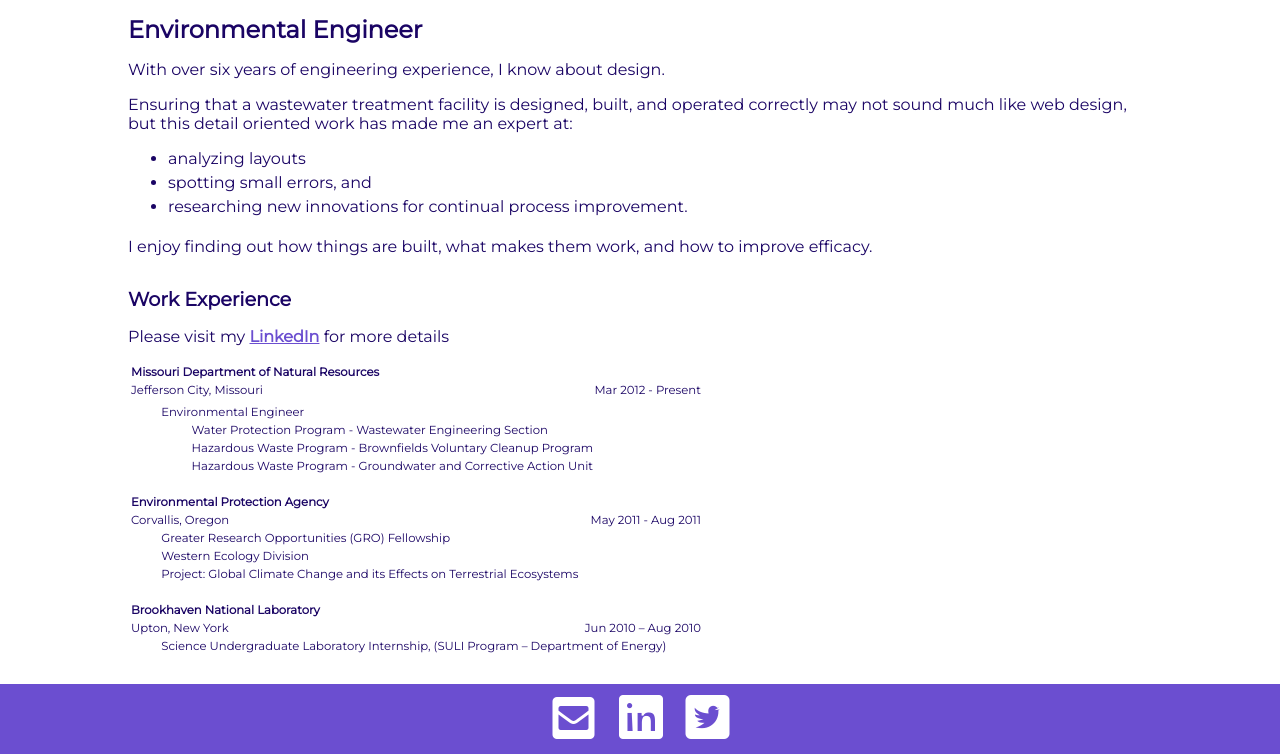
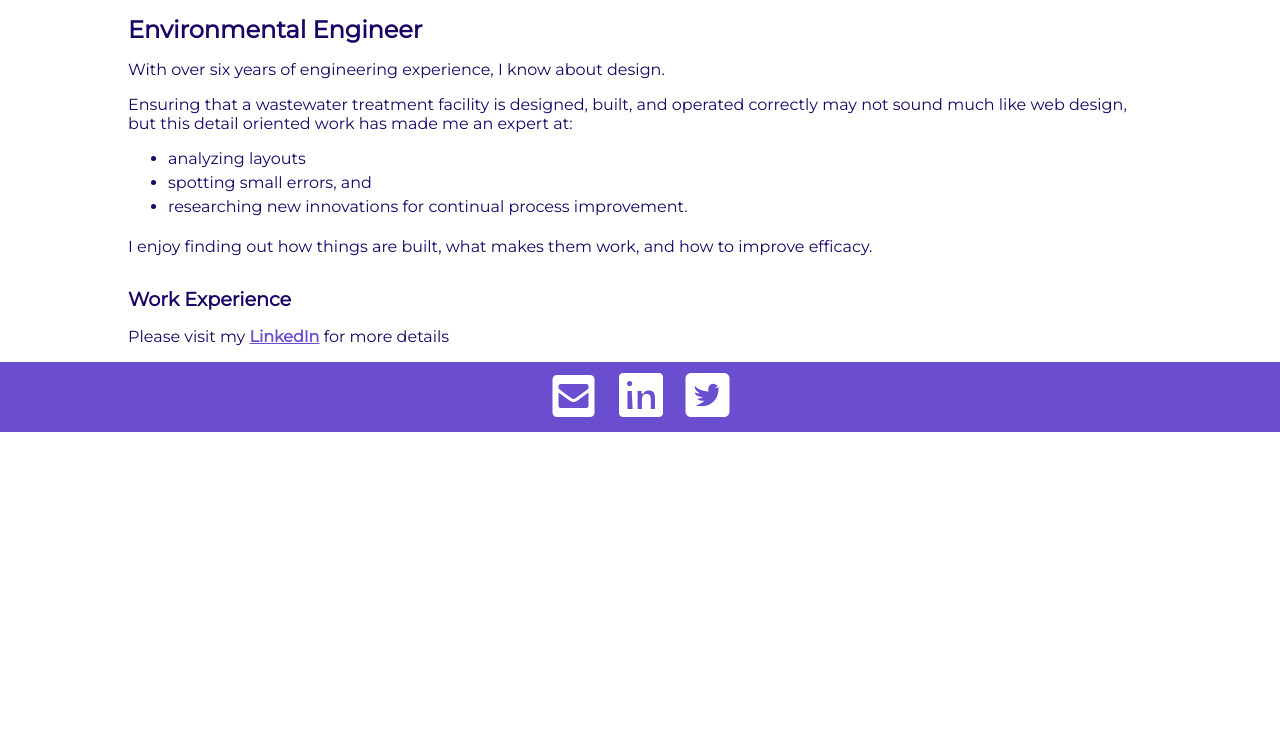
Before and after one commit to CailieAC/CailieAC.web, a plain HTML site: page experience.html in a window 1280 px wide. Shown: the part 673-1427 px from the top of the page. After the commit the page ends 1105 px from the top, so only its background shows below. Drawn offline with Linux system fonts and the light colour scheme.

Commit message:
Remove resume details

```diff
--- a/experience.html
+++ b/experience.html
@@ -67,65 +67,7 @@
 	<div class="spanmid leftalign">
 	  <h4 class="leftalign">Work Experience</h4>
 		<p> Please visit my <a href="https://www.linkedin.com/in/cailiecarlile/">LinkedIn</a> for more details</p>
-	  <table>
-	  <tr>
-		<td colspan=3><strong>Missouri Department of Natural Resources</strong></td>
-	  </tr>
-	  <tr>
-		<td colspan=3 width=60%>Jefferson City, Missouri</td>
-		<td class="rightalign">Mar 2012 - Present</td>
-	  </tr>
-	  <tr>
-		<td width=5%></td>
-		<td class="newtitle" colspan=2>Environmental Engineer</td>
-	  </tr>
-	  <tr>
-		<td></td>
-		<td width=5%></td>
-		<td colspan=2>Water Protection Program - Wastewater Engineering Section</td>
-	  </tr>
-	  <tr>
-		<td></td>
-		<td></td>
-		<td colspan=2>Hazardous Waste Program - Brownfields Voluntary Cleanup Program</td>
-	  </tr>
-	  <tr>
-		<td></td>
-		<td></td>
-		<td colspan=2>Hazardous Waste Program - Groundwater and Corrective Action Unit<br /><br /></td>
-	  </tr>
-	  <tr>
-		<td class="newtitle" colspan=3><strong>Environmental Protection Agency</strong></td>
-	  </tr>
-	  <tr>
-		<td colspan=3>Corvallis, Oregon</td>
-		<td class="rightalign">May 2011 - Aug 2011</td>
-	  </tr>
-	  <tr>
-		<td></td>
-		<td colspan=3>Greater Research Opportunities (GRO) Fellowship</td>
-	  </tr>
-	  <tr>
-		<td></td>
-		<td colspan=3>Western Ecology Division</td>
-	  </tr>
-	  <tr>
-		<td></td>
-		<td colspan=3>Project: Global Climate Change and its Effects on Terrestrial Ecosystems<br /><br /></td>
-	  </tr>
-	  <tr>
-		<td class="newtitle" colspan=3><strong>Brookhaven National Laboratory</strong></td>
-	  </tr>
-	  <tr>
-		<td colspan=3>Upton, New York</td>
-		<td class="rightalign">Jun 2010 – Aug 2010</td>
-	  </tr>
-	  <tr>
-		<td></td>
-		<td colspan=3>Science Undergraduate Laboratory Internship, (SULI Program – Department of Energy)<br /><br /><br /></td>
-	  </tr>
-	</table>
-		</div>
+	</div>
 
 	<div class="footer">
     <a href="mailto:carlileupfront@gmail.com"><i class="fas fa-envelope-square falink" style="font-size:48px;"></i></a> &emsp;
```
